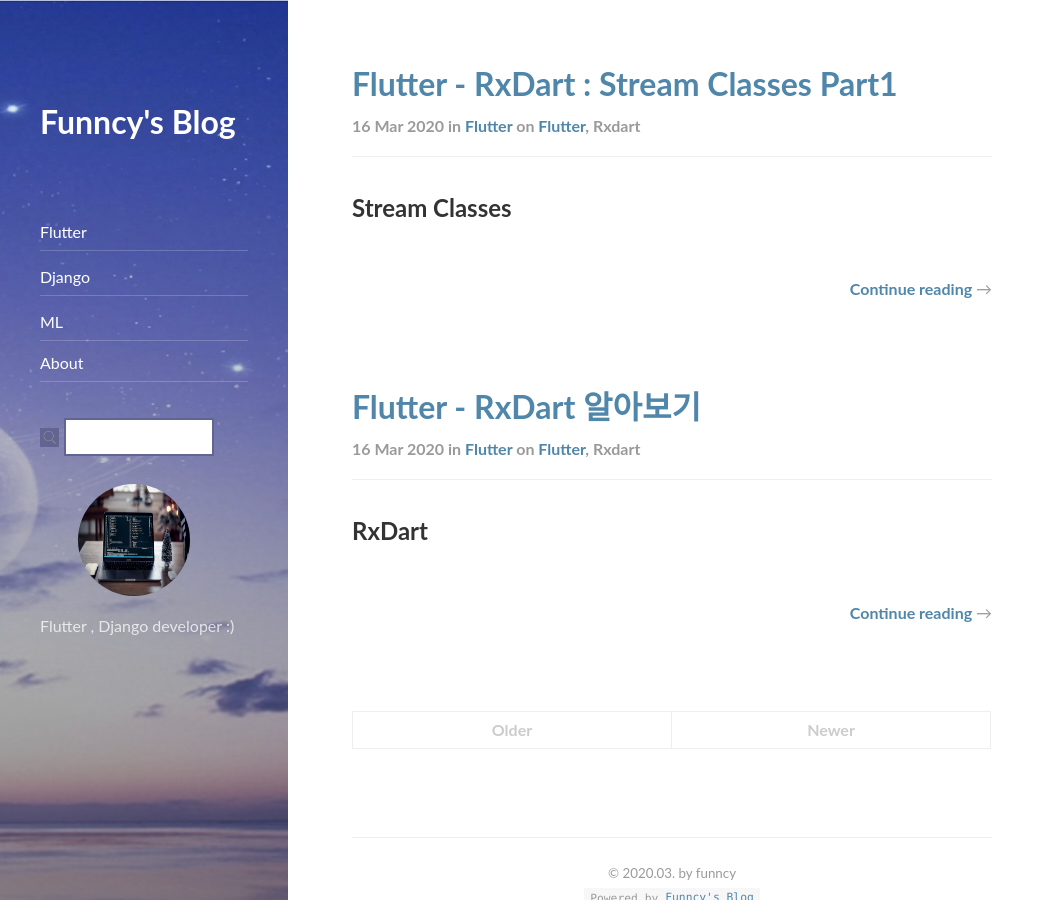
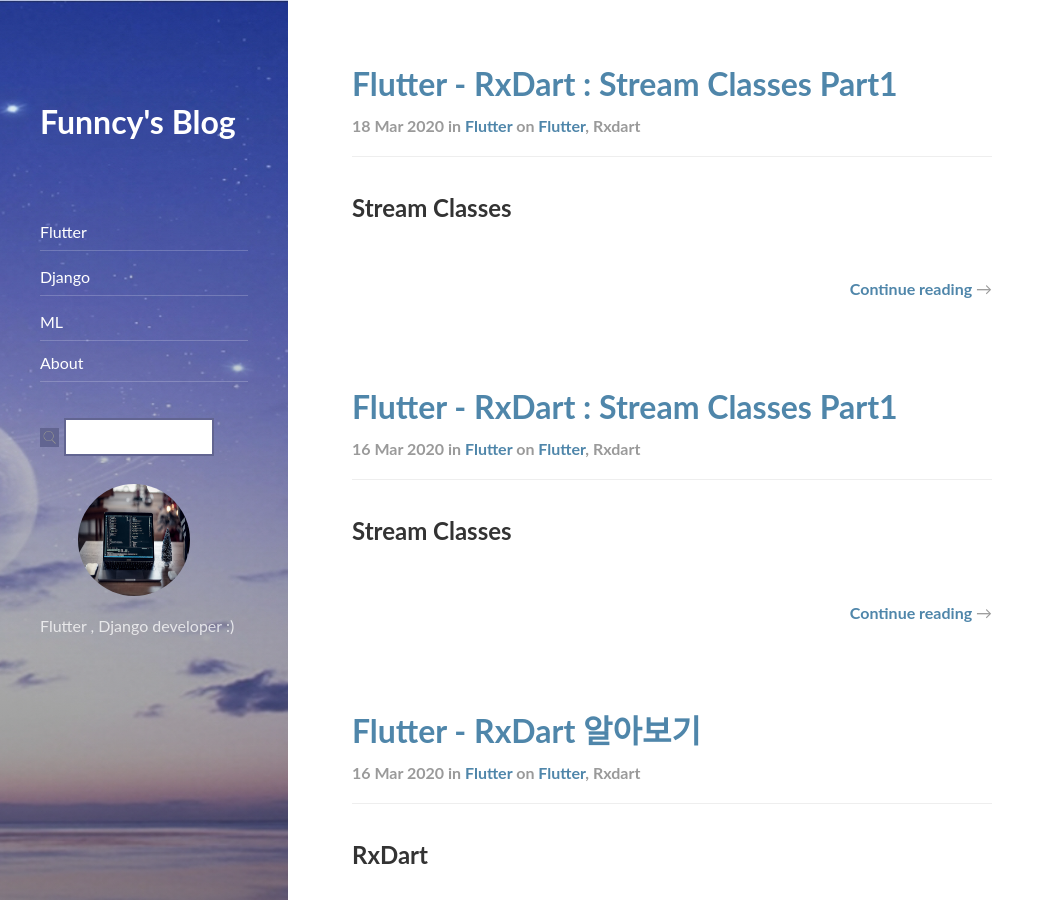
Before and after one commit to Funncy/Funncy.github.io, a Jekyll site: the page built from index.html, in a window 1280 px wide and 900 px high. Shown: the whole window, without its empty margins (0-1055 px from the left). Built offline with Jekyll 4.4.1, drawn with Linux system fonts in a browser that asks for light colours; nearby versions of some CDN libraries; the list of posts is cut into pages by our own code; some of the changed lines change nothing that is shown.

Commit message:
Posted rx-dart03

````diff
--- a/_posts/2020-03-16-rxdart-02.md
+++ b/_posts/2020-03-16-rxdart-02.md
@@ -33,7 +33,7 @@ comments: true
     - [Merge](#mergestream--rxmerge)
     - [Never](#neverstream--rxnever)
     - [Race](#racestream--rxrace)
-    - 나머지는 Part2...
+    - [나머지는 Part2...](https://funncy.github.io/flutter/2020/03/16/rxdart-03/)
 
 ---
 
--- /dev/null
+++ b/_posts/2020-03-18-rxdart-03.md
@@ -0,0 +1,357 @@
+---
+layout: post
+title: "Flutter - RxDart : Stream Classes Part1"
+subtitle:   "Let's study a RxDart"
+categories: flutter
+tags: flutter rxdart
+comments: true
+---
+
+
+## Stream Classes
+
+2가지 방법을 제공한다.
+
++  `Stream` 클레스를 직접 `인스턴스화` 하는 방법
+   - Example :
+   ```java
+   final mergedStream = MergeStream([myFirstStream, mySecondStream]);
+   ```
+
++  `Rx static factories`를 사용하는 방법
+   - Example :
+   ```java
+   final mergedStream = Rx.merge([myFirstStream, mySecondStream]);
+   ```
+
+각 내용들을 하나씩 알아보자
+
+* 순서
+    - [Cocat,ConcatEager,Defer,Merge,never,Race](https://funncy.github.io/flutter/2020/03/16/rxdart-02/)
+    - [ReapetStream](#reapetstream)
+    - [RetryStream](#retrystream)
+    - [RetryWhenStream](#retryWhenstream)
+    - [SequenceEqualStream](#sequenceequalstream)
+    - [SwitchLatestStream](#switchlateststream)
+    - [TimerStream](#timerstream)
+    - [CombineLatestStream](#combinelateststream)
+    - [ForkJoinStream](#forkjoinstream)
+    - [RangeStream](#rangestream)
+    - [ZipStream](#zipstream)
+
+---
+
+## ReapetStream
+
++ Example :
+    ```java
+    RepeatStream((int repeatCount) =>
+    Stream.value('repeat index: $repeatCount'), 3)
+    .listen((i) => print(i)); // Prints 'repeat index: 0, repeat index: 1, repeat index: 2'
+    ```
+
+`Repeat`은 말그대로 `Stream`이 종료되었을 때 다시 `Stream`을 생성하며 `Listen`도 다시 반복한다.
+
+`repeatCount`를 지정하지 않을 경우 무한히 반복된다.
+```java
+Stream.value('repeat index: $repeatCount'), 3)
+```
+뒤에 있는 숫자가 `repeatCount`
+
+---
+
+## RetryStream
+
++ Example :
+    ```java
+    RetryStream(() { Stream.fromIterable([1]); })
+    .listen((i) => print(i)); // Prints 1
+
+    RetryStream(() {
+     Stream.fromIterable([1])
+        .concatWith([ErrorStream(Error())]);
+   }, 1)
+   .listen(print, onError: (e, s) => print(e)); // Prints 1, 1, RetryError
+    ```
+
+    ```java
+    Rx.retry(() { Stream.value(1); })
+    .listen((i) => print(i); // Prints 1
+
+    Rx
+   .retry(() {
+     Stream.value(1).concatWith([Stream.error(Error())]);
+   }, 1)
+   .listen(print, onError: (e, s) => print(e); // Prints 1, 1, RetryError
+    ```
+
+`Retry`는 `Repeat` `Rxdart`문서를 보면 똑같이 설명되있다. 하지만 다르게 동작한다.
+
+>`Repeat`은 횟수만큼 반복동작하지만 `Retry`는 성공할 때까지 반복한다.
+
+> `RxDart` 공식 문서에는 설명이 햇갈리게 되있어서 issue를 등록해봤다.
+
+---
+
+## RetryWhenStream
+
++ Example :
+    ```java
+    bool errorHappened = false;
+    RetryWhenStream(
+    () => Stream
+        .periodic(const Duration(seconds: 1), (i) => i)
+        .map((i) {
+            if (i == 3 && !errorHappened) {
+            throw 'We can take this. Please restart.';
+            } else if (i == 4) {
+            throw 'It\'s enough.';
+            } else {
+            return i;
+            }
+        }),
+        (e, s) {
+            errorHappened = true;
+            if (e == 'We can take this. Please restart.') {
+                return Stream.value('Ok. Here you go!');
+            } else {
+                return Stream.error(e);
+            }
+        },
+    ).listen(
+        print,
+        onError: (e, s) => print(e),
+    ); // Prints 0, 1, 2, 0, 1, 2, 3, RetryError
+    ```
+
+`Retry`와 이름은 비슷하지만 행동은 복잡하다.
+
+먼저 `Retry`와 비슷하게 정상적인 경우에는 똑같이 동작한다.
+하지만 위의 코드와 같이 에러가 발생하게되면 아래쪽 `retryWhenFactory`이 동작하게 된다. 그곳에서는 에러 내용을 보고 정상 동작을 시켜줄 수 있으며 그 곳에서도 `error`가 발생하게되면 종료하게된다.
+
+---
+
+## SequenceEqualStream
+
++ Example :
+    ```java
+    SequenceEqualStream(
+    Stream.fromIterable([1, 2, 3, 4, 5]),
+    Stream.fromIterable([1, 2, 3, 4, 5])
+    )
+    .listen(print); // prints true
+    ```
+
+    ```java
+    SequenceEqualStream(
+    Stream.fromIterable([1, 2, 3, 4, 5]),
+    Stream.fromIterable([1, 2, 3, 4, 5]),
+    equals: check)
+    .listen(print);
+    ```
+
+`SequenceEqual`은 이름과 같이 내부 데이터의 `순서`가 중요하다.
+`순서`가 동일할 경우 `True` 틀릴 경우 `False`를 반환한다.
+아래 코드처럼 `equals`에 함수를 넣을 경우 함수의 내용대로 비교하여 `True`, `False`를 반환한다.
+
+> 이것도 API문서에서 example코드가 잘못되있다...
+
+---
+
+## SwitchLatestStream
+
++ Example :
+    ```java
+    final switchLatestStream = SwitchLatestStream<String>(
+    Stream.fromIterable(<Stream<String>>[
+        Rx.timer('A', Duration(seconds: 2)),
+        Rx.timer('B', Duration(seconds: 1)),
+        Stream.value('C'),
+    ]),
+    );
+
+    // Since the first two Streams do not emit data for 1-2 seconds, and the 3rd
+    // Stream will be emitted before that time, only data from the 3rd Stream
+    // will be emitted to the listener.
+    switchLatestStream.listen(print); // prints 'C'
+    ```
+
+`SwitchLatest`은 여러 `Stream`중에서 가장 마지막에 들어온 `Stream`을 `Listen`하게 된다.
+
++ Example :
+    ```java
+    final switchLatestStream = SwitchLatestStream<String>(
+        Stream.fromIterable(<Stream<String>>[
+        Stream.fromIterable(['a', 'b', 'c']),
+        Stream.fromIterable(['d', 'e', 'f']),
+        Rx.timer('A', Duration(microseconds: 2)),
+        Rx.timer('B', Duration(seconds: 1)),
+        Stream.fromIterable(['g', 'h', 'i']),
+        ]),
+    );
+
+    switchLatestStream.listen(print); // prints a d g h i
+    // 첫번쨰 스트림 a b c
+    // 두번째 스트림 d e f
+    // 세번째 스트림 g h i
+    // 에서 가장 마지막 stream인 g h i 리슨
+    ```
+
+예시를 보면 마지막으로 데이터가 들어온 `[g h i]`을 `listen`하게 된다.
+
+> `Duration`이 들어간 `stream`은 무시되는듯 하다.
+
+---
+
+## TimerStream
+
++ Example :
+    ```java
+    TimerStream('hi', Duration(minutes: 1))
+        .listen((i) => print(i)); // print 'hi' after 1 minute
+    ```
+
+`Timer`는 `Duration`후에 주어진 데이터를 출력한다.
+
+---
+
+## CombineLatestStream
+
++ Example :
+    ```java
+    CombineLatestStream.list<String>([
+        Stream.fromIterable(['a']),
+        Stream.fromIterable(['b']),
+        Stream.fromIterable(['C', 'D'])])
+    .listen(print); //prints ['a', 'b', 'C'], ['a', 'b', 'D']
+    ```
+
+`CombineLatest`는 주어진 `Stream`들을 결합하여 출력한다.
+
+![이미지](https://Funncy.github.io/assets/img/rxdart/2020-03-18-rx-dart-03-01.png "combineLatest")
+
++ Example :
+    ```java
+    CombineLatestStream(
+        [
+            Stream.fromIterable(['a']),
+            Stream.fromIterable(['b']),
+            Stream.fromIterable(['C', 'D'])
+        ],
+        (values) => values.last
+    )
+    .listen(print); //prints 'C', 'D'
+    ```
+이 예제에서는 들어오는 데이터들(`a b C` , `a b D`)의 마지막  `C D`가 출력된다.
+
++ Example :
+    ```java
+    CombineLatestStream.combine2(
+    Stream.fromIterable([1]),
+    Stream.fromIterable([2, 3]),
+    (a, b) => a + b,
+    )
+    .listen(print); // prints 3, 4
+    ```
+
+이 예제에서는 들어온 데이터들을 조합하여 출력할 수 있다.
+(`1`, `2 3`) => (`1+2`, `1+3`)
+
+---
+
+## ForkJoinStream
+
++ Example :
+    ```java
+    ForkJoinStream.list<String>([
+        Stream.fromIterable(['d', 'a']),
+        Stream.fromIterable(['b']),
+        Stream.fromIterable(['C', 'D'])
+    ]).listen(print); //prints ['a', 'b', 'D']
+    ```
+
+`ForkJoin`은 `Stream`그룹에서 가장 마지막 값만 모아서 출력해줍니다.
+화면 로딩에서 많은 `requests`후에 유용합니다.
+
++ Example :
+    ```java
+    CombineLatestStream(
+    [
+        Stream.fromIterable(['a']),
+        Stream.fromIterable(['b']),
+        Stream.fromIterable(['C', 'D'])
+    ],
+    (values) => values.last
+    )
+    .listen(print); //prints 'D'
+    ```
+
+이 예제에서는 `CombineLatest`와 다르게 마지막 값이 `a b D`이기 때문에 마지막 값 `D`가 출력됩니다.
+
++ Example :
+    ```java
+    ForkJoinStream.combine2(
+    Stream.fromIterable([1]),
+    Stream.fromIterable([2, 3]),
+    (a, b) => a + b,
+    )
+    .listen(print); // prints 4
+    ```
+
+이 예제에서도 `CombineLatest`와 비슷하게 출력 결과물에 함수를 사용하여 조작이 가능하지만 결과 값은 가장 마지막 데이터인 `4`만 출력됩니다.
+
+---
+
+## RangeStream
+
++ Example :
+    ```java
+    RangeStream(1, 3).listen((i) => print(i)); // Prints 1, 2, 3
+
+    RangeStream(3, 1).listen((i) => print(i)); // Prints 3, 2, 1
+    ```
+
+`Range`는 범위를 지정해주고 사이 데이터들을 순서대로 출력해줍니다.
+> 숫자만 가능
+
+---
+
+## ZipStream
+
++ Example :
+    ```java
+    ZipStream(
+        [
+        Stream.fromIterable(['A']),
+        Stream.fromIterable(['B']),
+        Stream.fromIterable(['C', 'D']),
+        ],
+        (values) => values.join(),
+    ).listen(print); // prints 'ABC'
+    ```
+
+`Zip`은 주어진 `Stream`들을 `index`에 맞춰서 `zip function`을 실행한 데이터를 출력한다.
+여기서 `zip function`은
+```java
+(values) => values.join()
+```
+
+![이미지](https://Funncy.github.io/assets/img/rxdart/2020-03-18-rx-dart-03-02.png "Zip")
+
++ Example :
+    ```java
+    ZipStream.zip3(
+        Stream.fromIterable(['A', 'Z']),
+        Stream.fromIterable(['B', 'Q', 'F']),
+        Stream.fromIterable(['C', 'D', 'G']),
+        (a, b, c) => a + b + c,
+    ).listen(print); // prints 'ABC' , 'ZQD'
+    ```
+
+`Zip`은 값에 대한 특별한 zip함수 실행을 위해 `Zip2`~`Zip9`까지 지원하며 뒤에 숫자는 `Stream`갯수이다.
+
+---
+
+## Classes 끝
+
+이로써 `Classes`를 모두 알아봤고 다음은 `Extension Methods`를 알아보자
````
Also changed, not shown: assets/img/rxdart/2020-03-18-rx-dart-03-01.png (added), assets/img/rxdart/2020-03-18-rx-dart-03-02.png (added), example/2019-05-22-envops-blog-how-to-use-md.markdown (line endings or trailing spaces).
